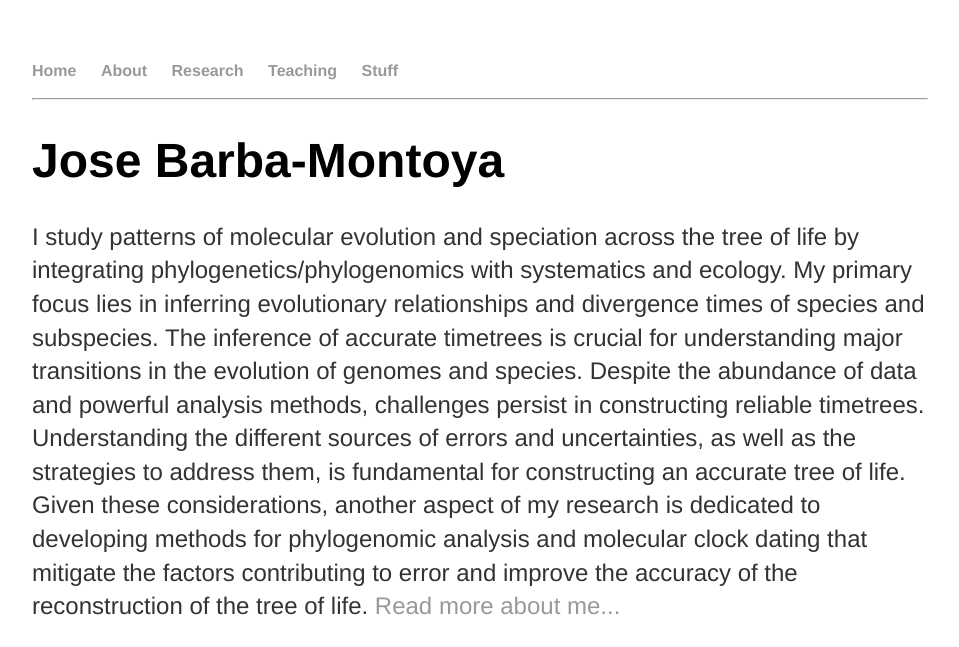
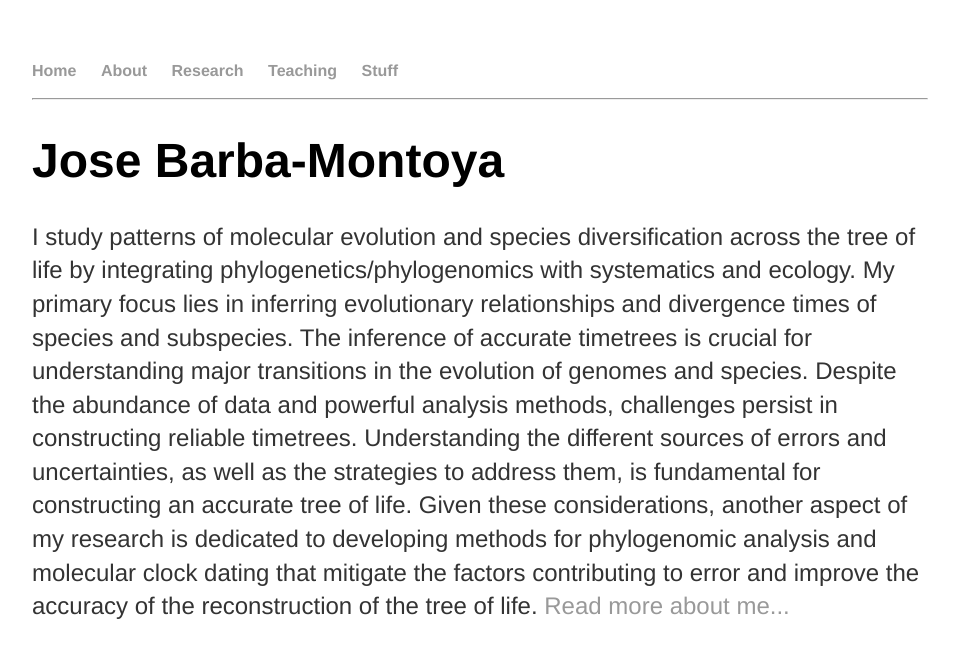
Before and after one commit to josebarbamontoya/josebarbamontoya.github.io, a Jekyll site: the page built from index.html, in a window 1280 px wide. Shown: the top 647 px of the page, without its empty margins (160-1119 px from the left). Built offline with Jekyll 4.4.1, drawn with Linux system fonts in a browser that asks for light colours; grey boxes are pictures that could not be loaded.

Commit message:
Update index.html

```diff
--- a/index.html
+++ b/index.html
@@ -4,6 +4,6 @@
 ---
 <div class="blurb">
 	<h1>Jose Barba-Montoya</h1>
-	<p>I study patterns of molecular evolution and speciation across the tree of life by integrating phylogenetics/phylogenomics with systematics and ecology. My primary focus lies in inferring evolutionary relationships and divergence times of species and subspecies. The inference of accurate timetrees is crucial for understanding major transitions in the evolution of genomes and species. Despite the abundance of data and powerful analysis methods, challenges persist in constructing reliable timetrees. Understanding the different sources of errors and uncertainties, as well as the strategies to address them, is fundamental for constructing an accurate tree of life. Given these considerations, another aspect of my research is dedicated to developing methods for phylogenomic analysis and molecular clock dating that mitigate the factors contributing to error and improve the accuracy of the reconstruction of the tree of life.</em> <a href="/about">Read more about me...</a></p>
+	<p>I study patterns of molecular evolution and species diversification across the tree of life by integrating phylogenetics/phylogenomics with systematics and ecology. My primary focus lies in inferring evolutionary relationships and divergence times of species and subspecies. The inference of accurate timetrees is crucial for understanding major transitions in the evolution of genomes and species. Despite the abundance of data and powerful analysis methods, challenges persist in constructing reliable timetrees. Understanding the different sources of errors and uncertainties, as well as the strategies to address them, is fundamental for constructing an accurate tree of life. Given these considerations, another aspect of my research is dedicated to developing methods for phylogenomic analysis and molecular clock dating that mitigate the factors contributing to error and improve the accuracy of the reconstruction of the tree of life.</em> <a href="/about">Read more about me...</a></p>
 	<p style="text-align:center;"><img src="img/photo1.jpg" height="350" width="460"></p>
 </div><!-- /.blurb -->
```
